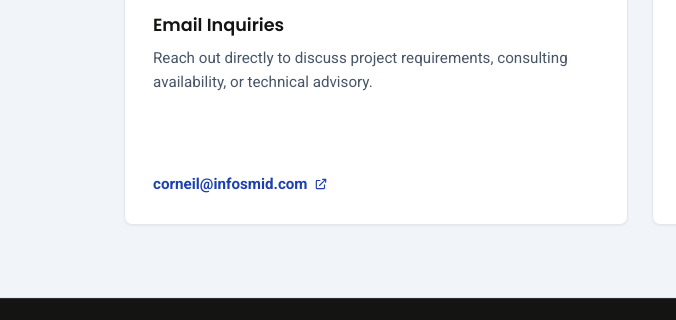
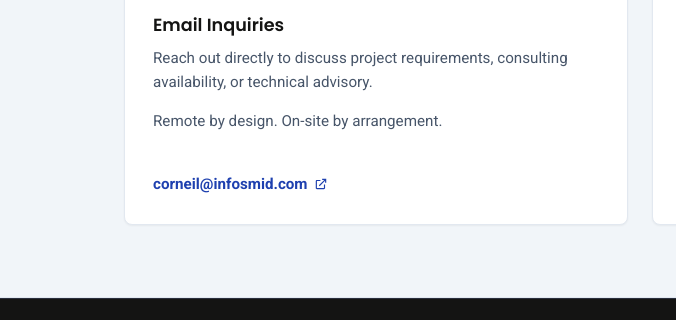
Before and after one commit to infosmid/infosmid.github.io, a plain HTML site: page pages/index.html in a window 1280 px wide. Shown: the part 4167-4487 px from the top of the page, 0-676 px from the left. Drawn offline with Linux system fonts and the light colour scheme; files whose address does not match are found by name.

Commit message:
Refined SVG icon structure and updated contact section with additional details.

```diff
--- a/pages/index.html
+++ b/pages/index.html
@@ -495,6 +495,7 @@
             <p class="contact-card-text">
               Reach out directly to discuss project requirements, consulting availability, or technical advisory.
             </p>
+            <p class="contact-card-text">Remote by design. On-site by arrangement.</p>
             <a href="mailto:corneil@infosmid.com" class="contact-card-link">
               <span>corneil@infosmid.com</span>
               <svg class="icon" width="14" height="14" viewBox="0 0 24 24" aria-hidden="true">
```
Also changed, not shown: brand/infosmid-icon.svg.
